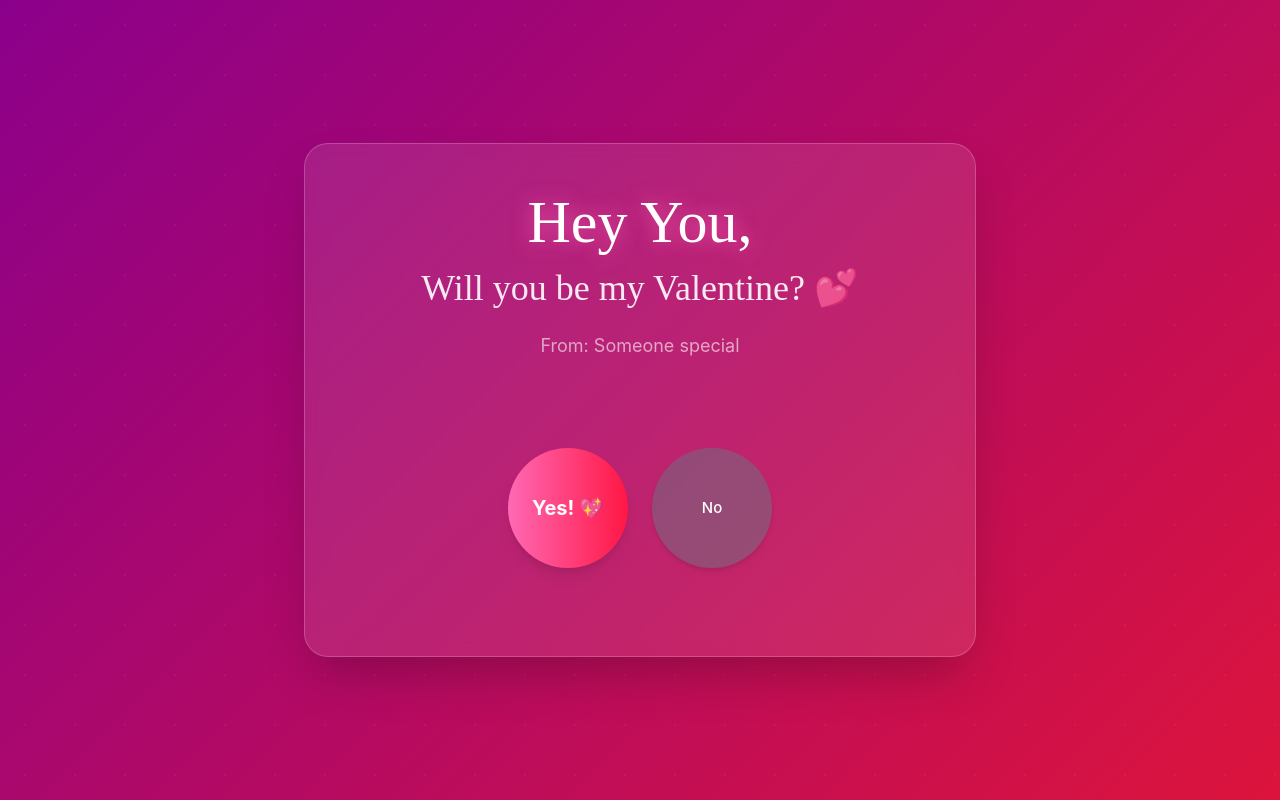
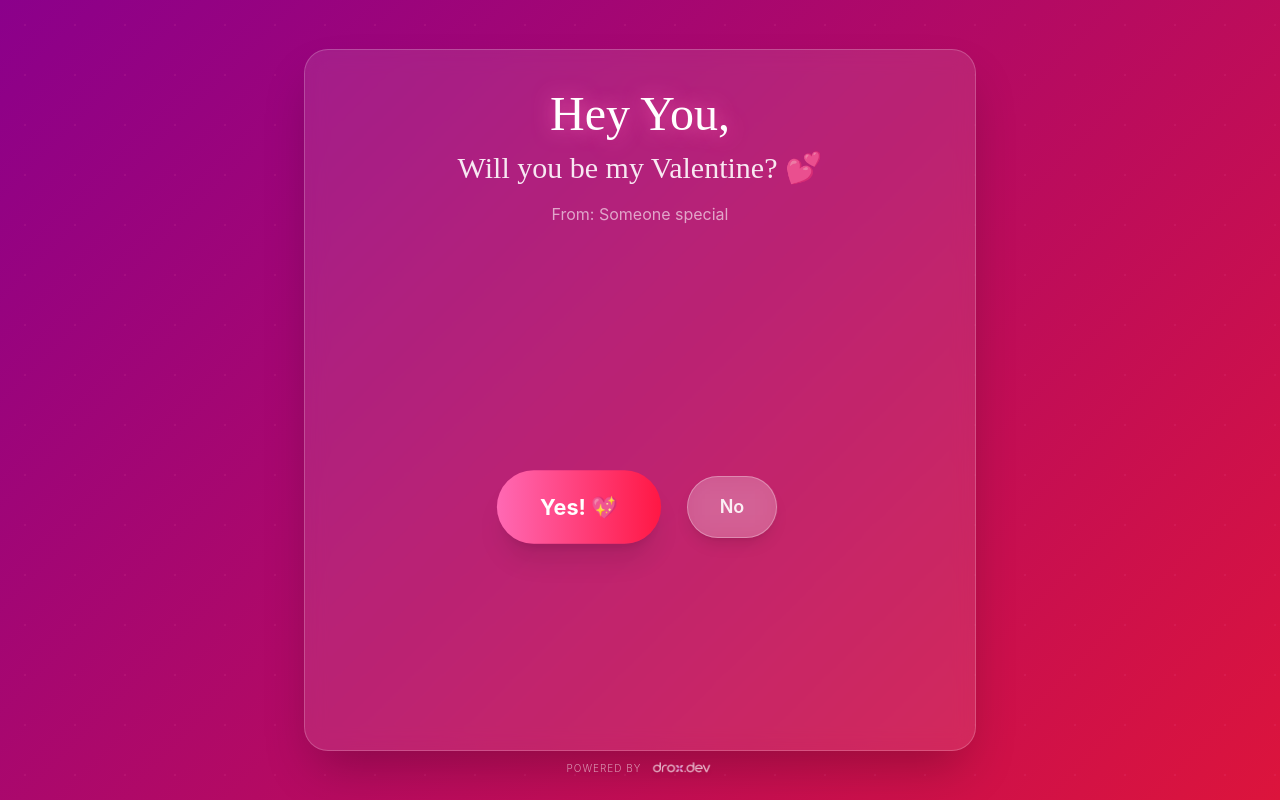
Before and after one commit to droxhub/Valentine-Website, a Next.js app: page /proposal in a window 1280 px wide. Built offline with nearby package versions, Linux system fonts and the light colour scheme.

Commit message:
updated ui , added watermark, created new response page

```diff
--- /dev/null
+++ b/app/accepted/page.tsx
@@ -0,0 +1,96 @@
+"use client";
+
+import { useSearchParams } from "next/navigation";
+import { Suspense, useEffect, useState } from "react";
+
+function AcceptedContent() {
+  const searchParams = useSearchParams();
+  const fromName = searchParams.get("from") || "Someone";
+  const toName = searchParams.get("to") || "You";
+  const [windowSize, setWindowSize] = useState({ width: 0, height: 0 });
+
+  useEffect(() => {
+    setWindowSize({
+      width: window.innerWidth,
+      height: window.innerHeight,
+    });
+  }, []);
+
+  return (
+    <main className="min-h-screen w-full flex flex-col items-center justify-center p-4 relative overflow-hidden bg-gradient-to-br from-pink-500 to-purple-600">
+      <div className="z-10 text-center animate-scale-in max-w-4xl w-full p-4">
+        <h1 className="text-6xl md:text-8xl font-bold text-white drop-shadow-[0_0_25px_rgba(255,105,180,0.8)] tracking-wide mb-8">
+          She said YES! 💖
+        </h1>
+
+        <div className="glass-morphism rounded-[2.5rem] p-8 md:p-12 shadow-2xl mx-auto backdrop-blur-md bg-white/10 border border-white/20">
+          <div className="flex flex-col md:flex-row items-center justify-center gap-4 md:gap-8 py-6">
+            <h2 className="text-4xl md:text-6xl romantic-text text-white/95 text-shadow-glow">
+              {fromName}
+            </h2>
+            <span className="text-3xl md:text-4xl text-white/80 font-light italic px-4 border-b border-white/30 pb-1">
+              &
+            </span>
+            <h2 className="text-4xl md:text-6xl romantic-text text-white/95 text-shadow-glow">
+              {toName}
+            </h2>
+          </div>
+
+          <p className="text-xl md:text-2xl text-white/90 font-light tracking-[0.2em] uppercase mt-8">
+            Officially Together ✨
+          </p>
+        </div>
+
+        <p className="text-white/60 mt-12 text-sm md:text-base tracking-widest uppercase">
+          Happy Valentine&apos;s Day
+        </p>
+      </div>
+
+      <style jsx>{`
+        @keyframes fall {
+          0% {
+            transform: translateY(-10vh) rotate(0deg);
+            opacity: 1;
+          }
+          100% {
+            transform: translateY(110vh) rotate(360deg);
+            opacity: 0.3;
+          }
+        }
+
+        @keyframes fall-confetti {
+          0% {
+            transform: translateY(-10vh) rotate(0deg);
+            opacity: 1;
+          }
+          100% {
+            transform: translateY(110vh) rotate(720deg);
+            opacity: 0;
+          }
+        }
+
+        .animate-fall {
+          animation: fall linear infinite;
+        }
+
+        .animate-fall-confetti {
+          animation: fall-confetti linear infinite;
+        }
+      `}</style>
+    </main>
+  );
+}
+
+export default function AcceptedPage() {
+  return (
+    <Suspense
+      fallback={
+        <div className="min-h-screen flex items-center justify-center bg-black">
+          <div className="text-white text-2xl">Loading love...</div>
+        </div>
+      }
+    >
+      <AcceptedContent />
+    </Suspense>
+  );
+}
--- a/app/layout.tsx
+++ b/app/layout.tsx
@@ -13,7 +13,24 @@ export default function RootLayout({
 }: Readonly<{ children: React.ReactNode }>) {
   return (
     <html lang="en">
-      <body>{children}</body>
+      <body>
+        {children}
+        <a
+          href="https://www.droxdev.com"
+          target="_blank"
+          rel="noopener noreferrer"
+          className="fixed bottom-4 left-1/2 -translate-x-1/2 z-[9999] flex items-center gap-2 opacity-70 hover:opacity-100 transition-opacity duration-300 pointer-events-auto cursor-pointer"
+        >
+          <span className="text-white/80 text-[10px] uppercase tracking-widest font-light drop-shadow-md">
+            Powered by
+          </span>
+          <img
+            src="/drox-logo.png"
+            alt="Drox Logo"
+            className="h-8 w-auto drop-shadow-md"
+          />
+        </a>
+      </body>
     </html>
   );
 }
--- a/app/page.tsx
+++ b/app/page.tsx
@@ -5,21 +5,21 @@ export default function HomePage() {
     <main className="min-h-screen flex items-center justify-center p-4">
       <div className="max-w-2xl w-full">
         {/* Hero Section */}
-        <div className="text-center mb-8 animate-float">
-          <h1 className="text-6xl md:text-7xl romantic-text text-white text-shadow-glow mb-4">
+        <div className="text-center mb-6 animate-float">
+          <h1 className="text-5xl md:text-6xl romantic-text text-white text-shadow-glow mb-3">
             Valentine Proposal 💕
           </h1>
-          <p className="text-xl md:text-2xl text-white/90 mb-2">
+          <p className="text-lg md:text-xl text-white/90 mb-2">
             Create a magical proposal moment
           </p>
-          <p className="text-base md:text-lg text-white/70">
+          <p className="text-sm md:text-base text-white/70">
             Make this Valentine's Day unforgettable with a playful, interactive
             proposal
           </p>
         </div>
 
         {/* Form Card */}
-        <div className="glass-morphism rounded-3xl p-8 md:p-12 shadow-2xl">
+        <div className="glass-morphism rounded-3xl p-6 md:p-8 shadow-2xl">
           <CreateLinkForm />
         </div>
 
--- a/app/proposal/page.tsx
+++ b/app/proposal/page.tsx
@@ -16,18 +16,18 @@ function ProposalContent() {
       <div className="max-w-2xl w-full">
         {/* Proposal Card */}
         <div
-          className={`glass-morphism rounded-3xl p-8 md:p-12 shadow-2xl transition-all duration-500 ${
+          className={`glass-morphism rounded-3xl p-6 md:p-10 shadow-2xl transition-all duration-500 ${
             isAccepted ? "blur-sm scale-95" : ""
           }`}
         >
-          <div className="text-center mb-12">
-            <h1 className="text-5xl md:text-6xl romantic-text text-white text-shadow-glow mb-4">
+          <div className="text-center mb-8">
+            <h1 className="text-4xl md:text-5xl romantic-text text-white text-shadow-glow mb-3">
               Hey {toName},
             </h1>
-            <h2 className="text-3xl md:text-4xl romantic-text text-white/90 mb-2">
+            <h2 className="text-2xl md:text-3xl romantic-text text-white/90 mb-2">
               Will you be my Valentine? 💕
             </h2>
-            <p className="text-lg text-white/60 mt-6">From: {fromName}</p>
+            <p className="text-base text-white/60 mt-4">From: {fromName}</p>
           </div>
 
           {/* Interactive Buttons */}
--- a/components/InteractiveButtons.tsx
+++ b/components/InteractiveButtons.tsx
@@ -10,8 +10,8 @@ export default function InteractiveButtons({
   onAccept,
 }: InteractiveButtonsProps) {
   const [noCount, setNoCount] = useState(0);
-  const [yesSize, setYesSize] = useState(120);
-  const [noSize, setNoSize] = useState(120);
+  const [yesScale, setYesScale] = useState(1);
+  const [noScale, setNoScale] = useState(1);
   const [questionText, setQuestionText] = useState("Will you be my Valentine?");
   const [noPosition, setNoPosition] = useState({ x: 0, y: 0 });
 
@@ -34,18 +34,29 @@ export default function InteractiveButtons({
       setQuestionText(questions[newCount]);
     }
 
-    // Decrease No button size exponentially
-    const newNoSize = Math.max(noSize * 0.75, 20);
-    setNoSize(newNoSize);
+    // Scale buttons
+    setNoScale(Math.max(noScale * 0.8, 0.4)); // Shrink No button
+    setYesScale((prev) => Math.min(prev + 0.4, 9)); // Increased to 0.4 and cap to 9
 
-    // Increase Yes button size
-    const newYesSize = yesSize * 1.3;
-    setYesSize(newYesSize);
+    // Logic: After 6 clicks, No button moves to center (0,0) to be covered by Yes
+    if (newCount >= 6) {
+      setNoPosition({ x: 0, y: 0 });
+    } else {
+      // Random position shift for No button
+      const randomX = Math.random() * 240 - 120;
+      const randomY = Math.random() * 240 - 120;
+      setNoPosition({ x: randomX, y: randomY });
+    }
+  };
 
-    // Random position shift for No button (make it "escape")
-    if (newCount < 6) {
-      const randomX = Math.random() * 100 - 50;
-      const randomY = Math.random() * 100 - 50;
+  const handleNoMouseEnter = () => {
+    // Stop running away if we reached the limit (so it stays under the Yes button)
+    if (noCount >= 6) return;
+
+    if (noCount > 0) {
+      // Jump away when mouse gets close
+      const randomX = Math.random() * 300 - 150;
+      const randomY = Math.random() * 300 - 150;
       setNoPosition({ x: randomX, y: randomY });
     }
   };
@@ -55,59 +66,67 @@ export default function InteractiveButtons({
   };
 
   // Calculate opacity for No button (fade out after many clicks)
-  const noOpacity = noCount > 4 ? Math.max(1 - (noCount - 4) * 0.2, 0.1) : 1;
+  // We keep it visible but it will be behind the Yes button
+  const noOpacity = 1;
 
   return (
-    <div className="flex flex-col items-center gap-8">
+    <div className="flex flex-col items-center gap-12 w-full pt-4">
       {/* Question Display - only shown after first No click */}
+      <div className="min-h-[60px] flex items-center justify-center">
         {noCount > 0 && (
-        <p className="text-2xl md:text-3xl text-white/90 text-center animate-scale-in">
+          <p className="text-fluid-h2 text-white/95 text-center animate-scale-in px-6 font-semibold drop-shadow-sm">
             {questionText}
           </p>
         )}
+      </div>
 
       {/* Buttons Container */}
-      <div className="relative flex gap-6 items-center justify-center flex-wrap min-h-[200px]">
+      <div className="relative flex flex-col sm:flex-row gap-8 items-center justify-center min-h-[250px] w-full max-w-md mx-auto">
         {/* Yes Button */}
+        <div
+          className="relative z-20"
+          style={{
+            transform: `scale(${yesScale})`,
+            transition: "transform 0.3s ease-in-out",
+          }}
+        >
           <button
             onClick={handleYesClick}
-          style={{
-            width: `${yesSize}px`,
-            height: `${yesSize}px`,
-          }}
             className="bg-gradient-to-r from-valentine-pink to-valentine-red text-white
-                   font-bold rounded-full shadow-lg hover:shadow-2xl
-                   hover:scale-110 active:scale-95 transition-all duration-500
-                   flex items-center justify-center z-10"
+                   font-bold rounded-full shadow-xl hover:shadow-2xl
+                   active:scale-95 transition-all duration-200
+                   flex items-center justify-center animate-heartbeat
+                   px-10 py-5 text-xl"
           >
-          <span className="text-lg md:text-xl">Yes! 💖</span>
+            <span>Yes! 💖</span>
           </button>
+        </div>
 
         {/* No Button */}
         <button
           onClick={handleNoClick}
+          onMouseEnter={handleNoMouseEnter}
           style={{
-            width: `${noSize}px`,
-            height: `${noSize}px`,
+            transform: `translate(${noPosition.x}px, ${noPosition.y}px) scale(${noScale})`,
             opacity: noOpacity,
-            transform: `translate(${noPosition.x}px, ${noPosition.y}px)`,
+            position: noCount > 0 ? "absolute" : "relative",
           }}
-          className={`bg-gray-500/50 text-white font-medium rounded-full shadow-md
-                   hover:bg-gray-600/50 transition-all duration-500
-                   flex items-center justify-center ${
-                     noCount > 5 ? "pointer-events-none" : ""
-                   }`}
+          className="bg-white/20 backdrop-blur-md text-white/90 font-semibold rounded-full border border-white/30
+                   shadow-lg hover:bg-white/30 transition-all duration-500
+                   flex items-center justify-center z-10 px-8 py-4 text-lg select-none"
         >
-          <span style={{ fontSize: `${Math.max(noSize / 8, 10)}px` }}>No</span>
+          <span>No</span>
         </button>
       </div>
 
       {/* Helper Text */}
+      <div className="min-h-[30px]">
         {noCount > 3 && (
-        <p className="text-white/60 text-sm text-center animate-scale-in">
-          The No button is getting harder to click... 🤔
+          <p className="text-white/50 text-sm text-center animate-scale-in italic tracking-wide">
+            The &quot;No&quot; button is a bit shy... 🏃‍♂️
           </p>
         )}
       </div>
+    </div>
   );
 }
```
Also changed, not shown: components/CelebrationAnimation.tsx (+44 -21 lines), components/CreateLinkForm.tsx (+25 -1 lines), public/drox-logo.png (added). Lines whose indentation alone changed are shown as unchanged.
